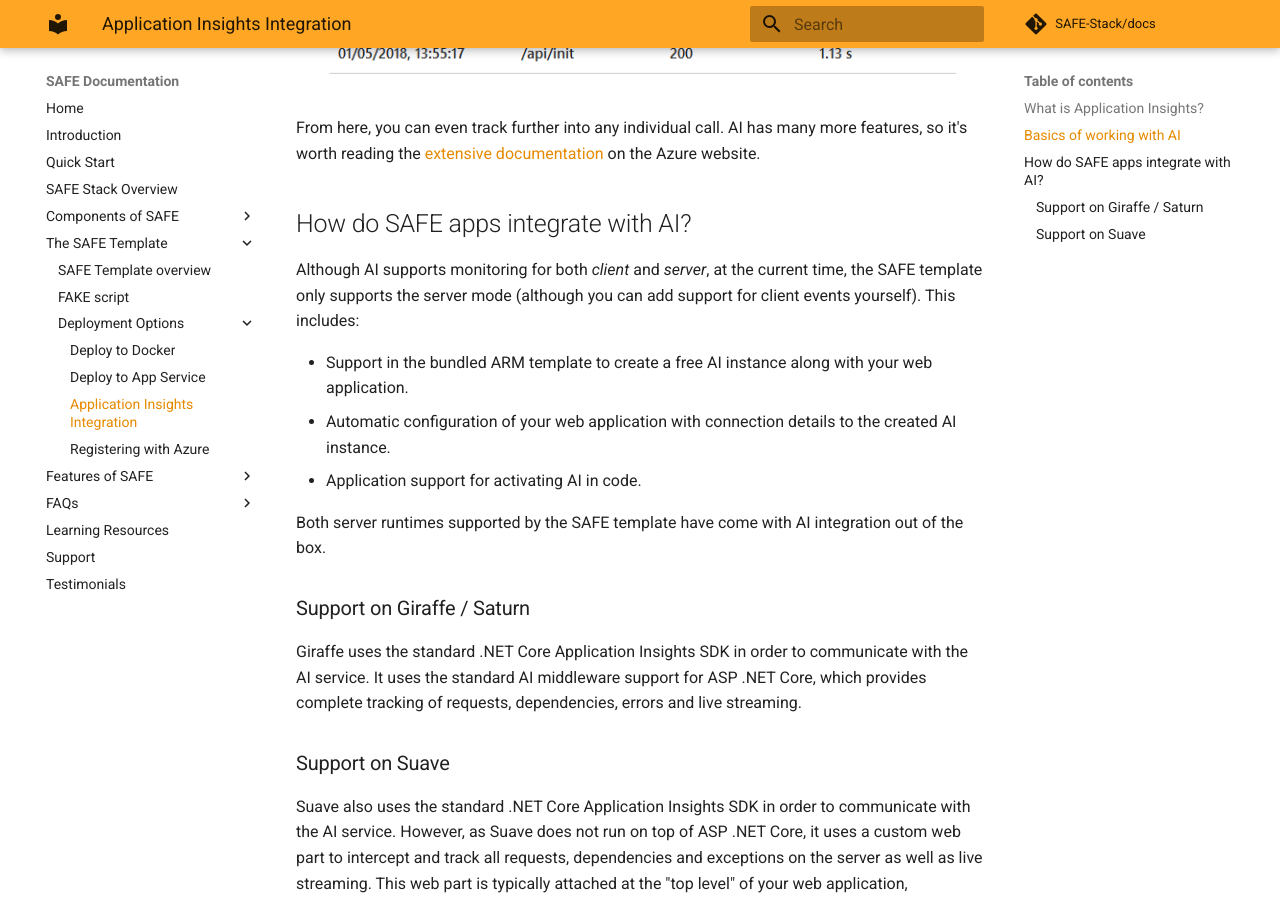
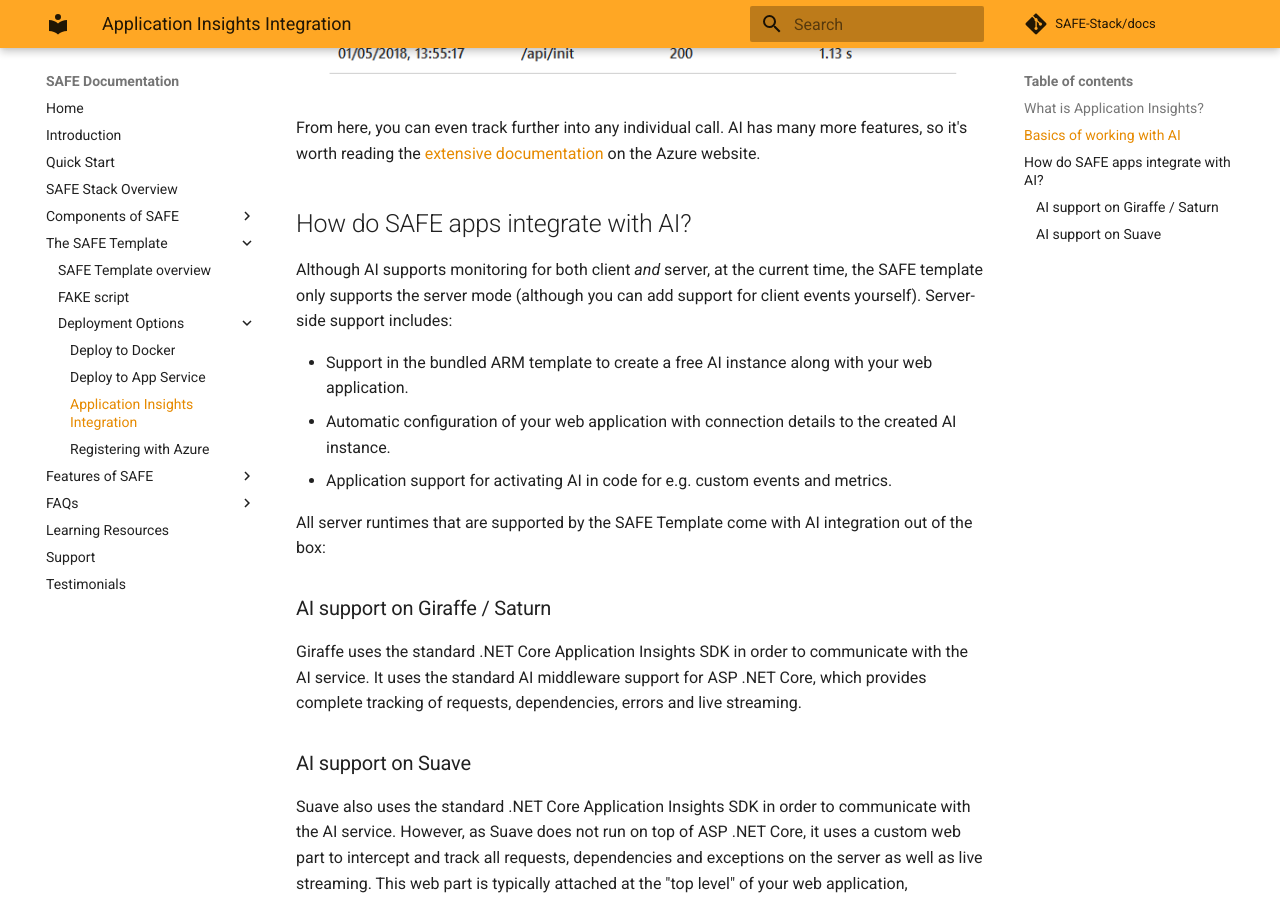
Before and after one commit to SAFE-Stack/docs, an MkDocs documentation site: the page built from docs/template-azure-ai.md, in a window 1280 px wide and 900 px high, scrolled down 3268 px. Built offline with MkDocs 1.6.1 and Material for MkDocs 9.7.7, drawn with Linux system fonts in a browser that asks for light colours; comment, search, counter and statistics services are not loaded; old or Windows-style settings are respelled for this version of MkDocs.

Commit message:
Small changes

```diff
--- a/docs/template-azure-ai.md
+++ b/docs/template-azure-ai.md
@@ -27,16 +27,16 @@
 
 ## How do SAFE apps integrate with AI?
 
-Although AI supports monitoring for both *client* and *server*, at the current time, the SAFE template only supports the server mode (although you can add support for client events yourself). This includes:
+Although AI supports monitoring for both client *and* server, at the current time, the SAFE template only supports the server mode (although you can add support for client events yourself). Server-side support includes:
 
 * Support in the bundled ARM template to create a free AI instance along with your web application.
 * Automatic configuration of your web application with connection details to the created AI instance.
-* Application support for activating AI in code.
+* Application support for activating AI in code for e.g. custom events and metrics.
 
-Both server runtimes supported by the SAFE template have come with AI integration out of the box.
+All server runtimes that are supported by the SAFE Template come with AI integration out of the box:
 
-### Support on Giraffe / Saturn
+### AI support on Giraffe / Saturn
 Giraffe uses the standard .NET Core Application Insights SDK in order to communicate with the AI service. It uses the standard AI middleware support for ASP .NET Core, which provides complete tracking of requests, dependencies, errors and live streaming.
 
-### Support on Suave
+### AI support on Suave
 Suave also uses the standard .NET Core Application Insights SDK in order to communicate with the AI service. However, as Suave does not run on top of ASP .NET Core, it uses a custom web part to intercept and track all requests, dependencies and exceptions on the server as well as live streaming. This web part is typically attached at the "top level" of your web application, surrounding the global WebPart in order to track all requests.
```
Also changed, not shown: docs/template-overview.md (+2 -2 lines).
